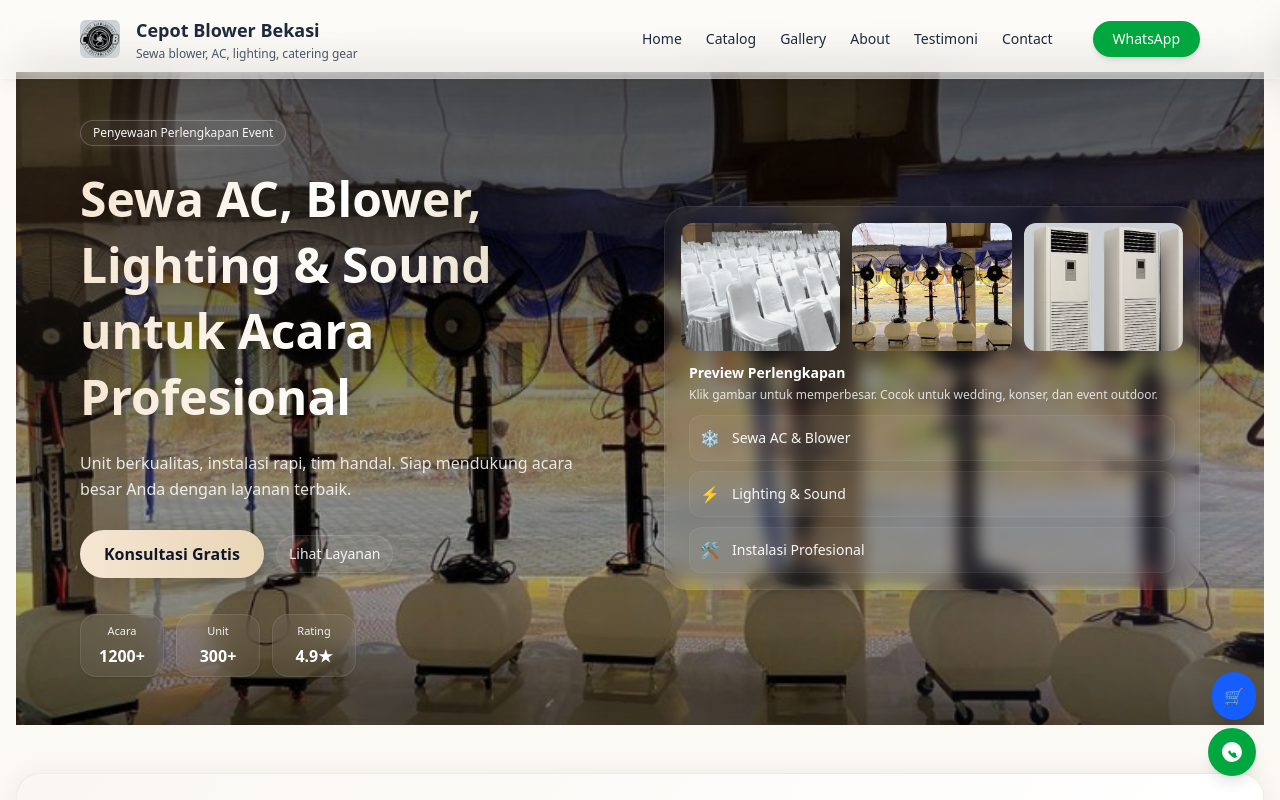
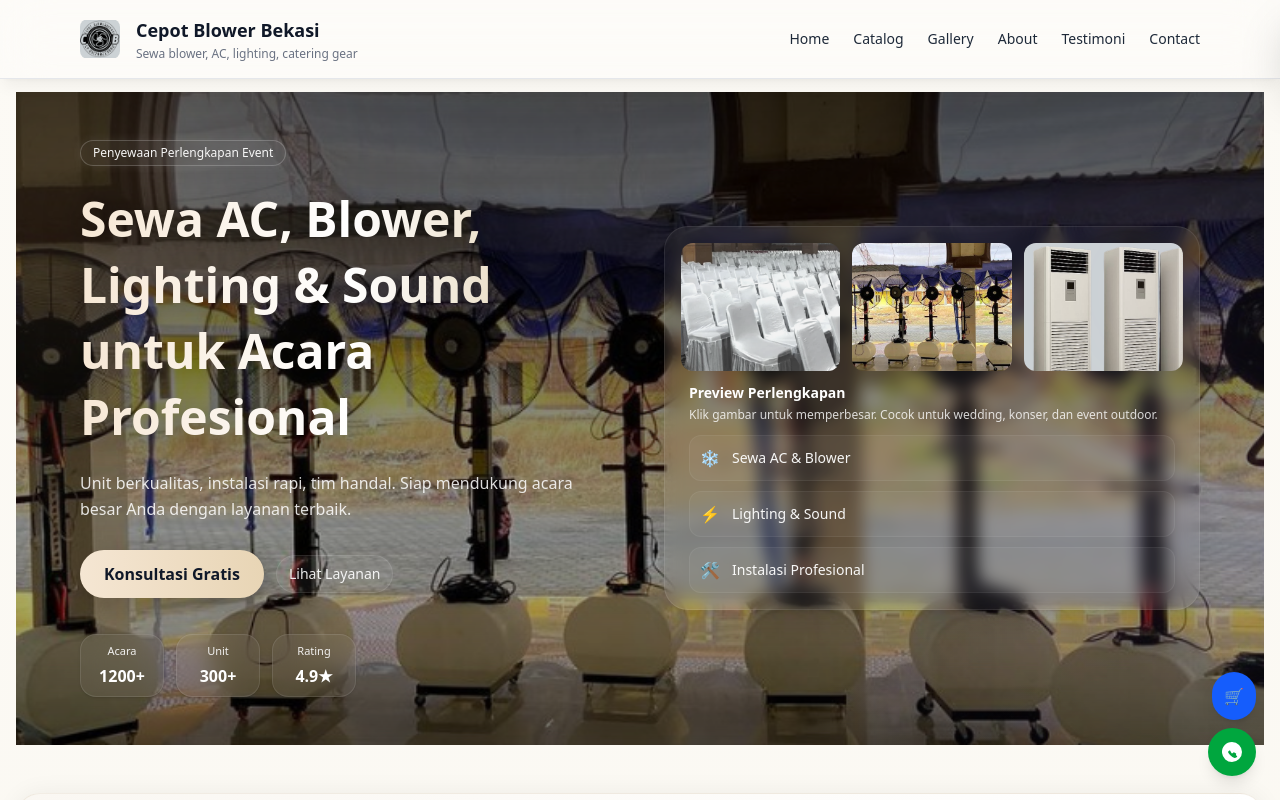
Before and after one commit to gvnorln/cepot-blower-bekasi, a Next.js app: page / in a window 1280 px wide. Shown: the top 800 px of the page. Built offline with nearby package versions, Linux system fonts and the light colour scheme.

Commit message:
update sidebar

```diff
--- a/app/components/HeaderHome.jsx
+++ b/app/components/HeaderHome.jsx
@@ -16,41 +16,9 @@ export default function Header({ WHATSAPP_PHONE }) {
     { name: "Contact", href: "#contact" },
   ];
 
-  const waTemplate = `
-Halo, saya ingin memesan produk dari Cepot Blower Bekasi.
-
-Nama:
-Produk:
-Jumlah:
-Alamat:
-Catatan:
-`;
-
-  const handleWA = () => {
-    const link = `https://wa.me/${WHATSAPP_PHONE}?text=${encodeURIComponent(
-      waTemplate
-    )}`;
-    window.open(link, "_blank");
-  };
-
   return (
-    <header
-      className="
-        fixed top-0 left-0 w-full z-50
-        bg-white/80 md:bg-white/30
-        md:backdrop-blur-xl
-        border-b border-white/20
-        shadow-lg shadow-black/5
-      "
-    >
-      <div
-        className="
-          w-full mx-auto
-          px-5 sm:px-8 md:px-12 lg:px-16 xl:px-20
-          py-4
-          flex items-center justify-between
-        "
-      >
+    <header className="fixed top-0 left-0 w-full z-50 bg-white/90 md:bg-white/30 md:backdrop-blur-xl border-b border-gray-200 shadow-lg shadow-black/5">
+      <div className="w-full mx-auto px-5 sm:px-8 md:px-12 lg:px-16 xl:px-20 py-4 flex items-center justify-between">
         {/* Logo */}
         <div
           className="flex items-center gap-4 cursor-pointer"
@@ -63,12 +31,11 @@ Catatan:
               className="w-full h-full object-contain rounded-lg"
             />
           </div>
-
           <div className="leading-tight">
-            <h1 className="text-lg font-semibold text-gray-800">
+            <h1 className="text-lg font-semibold text-gray-900">
               Cepot Blower Bekasi
             </h1>
-            <p className="text-xs text-gray-600 mt-0.5">
+            <p className="text-xs text-gray-500 mt-0.5">
               Sewa blower, AC, lighting, catering gear
             </p>
           </div>
@@ -81,7 +48,7 @@ Catatan:
               <Link
                 key={item.name}
                 href={item.href}
-                className="text-gray-800 hover:text-indigo-600 font-medium text-sm transition duration-150"
+                className="text-gray-800 hover:text-blue-600 font-medium text-sm transition duration-150"
               >
                 {item.name}
               </Link>
@@ -89,24 +56,12 @@ Catatan:
               <a
                 key={item.name}
                 href={item.href}
-                className="text-gray-800 hover:text-indigo-600 font-medium text-sm transition duration-150"
+                className="text-gray-800 hover:text-blue-600 font-medium text-sm transition duration-150"
               >
                 {item.name}
               </a>
             )
           )}
-
-          <button
-            onClick={handleWA}
-            className="
-              ml-4 inline-flex items-center gap-2
-              bg-green-600 hover:bg-green-700 text-white
-              px-5 py-2 rounded-full shadow-md
-              font-medium text-sm transition duration-150
-            "
-          >
-            WhatsApp
-          </button>
         </nav>
 
         {/* Mobile Button */}
@@ -120,20 +75,19 @@ Catatan:
         </div>
       </div>
 
-      {/* MOBILE SIDEBAR FIXED & SOLID */}
+      {/* MOBILE SIDEBAR */}
       <div
         className={`
-          fixed top-0 right-0 h-full w-72
-          bg-white
+          fixed top-0 right-0 h-full w-60
+          bg-white/95 backdrop-blur-xl
           shadow-2xl border-l border-gray-200
-          transform transition-transform duration-300 z-60
-          flex flex-col
+          transform transition-transform duration-300 z-60 flex flex-col
           ${isOpen ? "translate-x-0" : "translate-x-full"}
         `}
       >
         {/* Header */}
         <div className="flex items-center justify-between p-5 border-b border-gray-200">
-          <h2 className="text-lg font-semibold text-gray-800">Menu</h2>
+          <h2 className="text-lg font-semibold text-gray-900">Menu</h2>
           <button
             onClick={() => setIsOpen(false)}
             className="text-gray-800 focus:outline-none"
@@ -142,15 +96,15 @@ Catatan:
           </button>
         </div>
 
-        {/* Scrollable items */}
-        <nav className="flex-1 overflow-y-auto flex flex-col gap-6 mt-6 px-5 pb-10">
+        {/* Scrollable Menu */}
+        <nav className="flex-1 overflow-y-auto flex flex-col gap-4 mt-6 px-5 pb-5">
           {menuItems.map((item) =>
             item.isRoute ? (
               <Link
                 key={item.name}
                 href={item.href}
                 onClick={() => setIsOpen(false)}
-                className="text-gray-800 hover:text-indigo-600 font-medium text-base transition"
+                className="text-gray-800 hover:text-blue-600 font-semibold text-base transition py-2 px-3 rounded-lg hover:bg-blue-50"
               >
                 {item.name}
               </Link>
@@ -159,34 +113,19 @@ Catatan:
                 key={item.name}
                 href={item.href}
                 onClick={() => setIsOpen(false)}
-                className="text-gray-800 hover:text-indigo-600 font-medium text-base transition"
+                className="text-gray-800 hover:text-blue-600 font-semibold text-base transition py-2 px-3 rounded-lg hover:bg-blue-50"
               >
                 {item.name}
               </a>
             )
           )}
         </nav>
-
-        {/* Bottom button */}
-        {/* <div className="p-5 border-t border-gray-200">
-          <button
-            onClick={handleWA}
-            className="
-              w-full inline-flex items-center justify-center
-              gap-2 bg-green-600 hover:bg-green-700 text-white
-              px-5 py-3 rounded-full shadow-md
-              font-medium text-base transition
-            "
-          >
-            WhatsApp
-          </button>
-        </div> */}
       </div>
 
       {/* DARK OVERLAY */}
       {isOpen && (
         <div
-          className="fixed inset-0 bg-black/40 z-40"
+          className="fixed inset-0 bg-black/30 z-50 backdrop-blur-sm"
           onClick={() => setIsOpen(false)}
         />
       )}
--- a/app/page.jsx
+++ b/app/page.jsx
@@ -108,7 +108,7 @@ export default function Page() {
         variants={containerVariant}
       >
         {/* Hero */}
-        <motion.div variants={sectionVariant} className="relative">
+        <motion.div variants={sectionVariant} className="relative mt-5">
           <HeroSection
             query={query}
             setQuery={setQuery}
```
